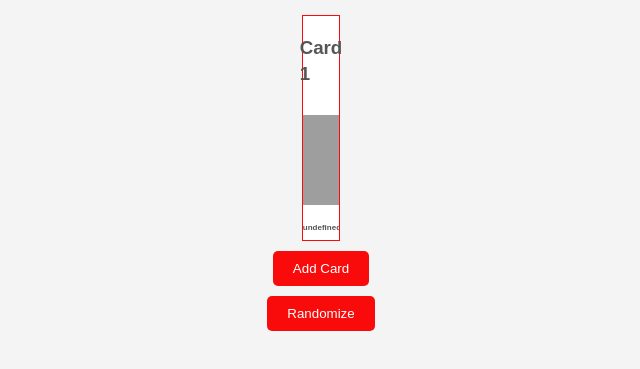
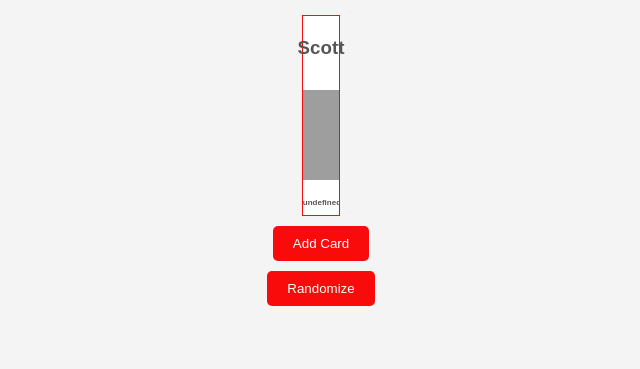
Before and after one commit to Raulanthropos/Card-creation, a plain HTML site: page index.html in a window 1280 px wide. Both pictures are taken after a click on the button "Add Card". Shown: the part 53-422 px from the top of the page, without its empty margins (319-959 px from the left). Drawn offline with Linux system fonts and the light colour scheme; no server answers; grey boxes are pictures that could not be loaded.

Commit message:
json titles added and implemented

```diff
--- a/index.html
+++ b/index.html
@@ -19,5 +19,6 @@
     <button id="add-card" onclick="addCard()">Add Card</button>
     <button id="add-card" onclick="randomizeArray()">Randomize</button>
   </body>
+  <script src="names.js"></script>
   <script src="index.js"></script>
 </html>
--- a/index.js
+++ b/index.js
@@ -7,7 +7,6 @@ async function getQuotes() {
     const response = await fetch("https://quotes-api-self.vercel.app/quote");
     const data = await response.json();
     const quotes = data.quote;
-    console.log(typeof quotes);
     return quotes;
   } catch (error) {
     console.log(error);
@@ -20,11 +19,16 @@ async function addCard() {
   const randomImageUrl = `https://picsum.photos/200/200?random=${Math.floor(
     Math.random() * 1000
   )}`;
-  card.innerHTML = `  <h3>Card ${Object.keys(cardsArray).length + 1}</h3>
+  card.innerHTML = `  <h3>${randomizeName()}</h3>
                         <img src=${randomImageUrl}>
                         <p>${await getQuotes()}</p>`;
   cards.appendChild(card);
   cardsArray.push(card);
+}
+
+function randomizeName() {
+  const nombre = Math.floor(Math.random() * (names.length));
+  return names[nombre];
 }
 
 function randomizeArray() {
--- /dev/null
+++ b/names.js
@@ -0,0 +1,50 @@
+names = [
+    "John",
+    "Jane",
+    "Jack",
+    "Jill",
+    "Jenny",
+    "Jasmine",
+    "James",
+    "Emma",
+    "Emily",
+    "Eric",
+    "Ella",
+    "Ethan",
+    "Eve",
+    "Esther",
+    "Robert",
+    "Richard",
+    "Raymond",
+    "Ronald",
+    "Ronnie",
+    "Rose",
+    "Ruth",
+    "Ryan",
+    "Samuel",
+    "Samantha",
+    "Sarah",
+    "Sandra",
+    "Scott",
+    "Sean",
+    "Sharon",
+    "Shawn",
+    "Shirley",
+    "Stephanie",
+    "Stephen",
+    "Steve",
+    "Terry",
+    "Timothy",
+    "Thomas",
+    "Tracy",
+    "Tyler",
+    "Vernon",
+    "Victor",
+    "Vincent",
+    "Walter",
+    "Wayne",
+    "William",
+    "Willie",
+    "Zachary",
+    "Zack"
+]
--- a/styles.css
+++ b/styles.css
@@ -13,7 +13,7 @@ body {
 }
 
 #cards {
-  /* max-width: 80%; */
+  max-width: 80%;
   max-height: 300;
   margin: auto;
   display: flex;
```
